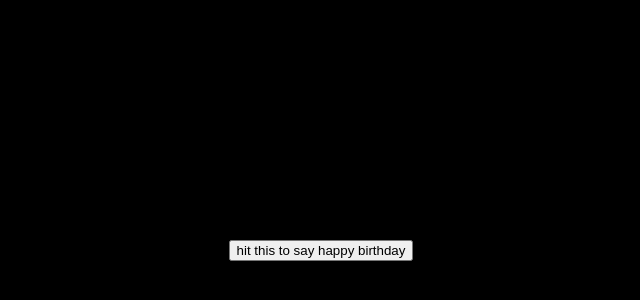
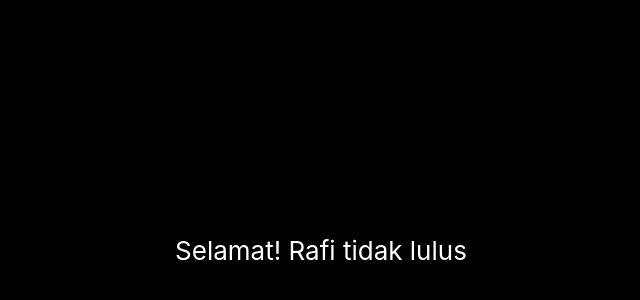
Before and after one commit to RAFiasyam/learn-react-hook, a React (Create React App) app: page / in a window 1280 px wide. Shown: the part 150-450 px from the top of the page, without its empty margins (319-959 px from the left). Built offline with nearby package versions, Linux system fonts and the light colour scheme.

Commit message:
learn condition if statement

```diff
--- a/src/App.js
+++ b/src/App.js
@@ -1,13 +1,19 @@
 import './App.css';
 
 function App() {
-  const say = (a, b) => {
-    alert(b.type)
+  const numberRafi = 85;
+
+  const filter = () => {
+    if (numberRafi > 90) {
+      return "Selamat! Rafi lulus";
+    } else {
+      return "Selamat! Rafi tidak lulus";
+    }
   }
 
   return (
     <div className="App-header">
-      <button onClick={(event) => say("happy birthday!", event)}>hit this to say happy birthday</button>
+      <p>{filter()}</p>
     </div>
   );
 }
```
